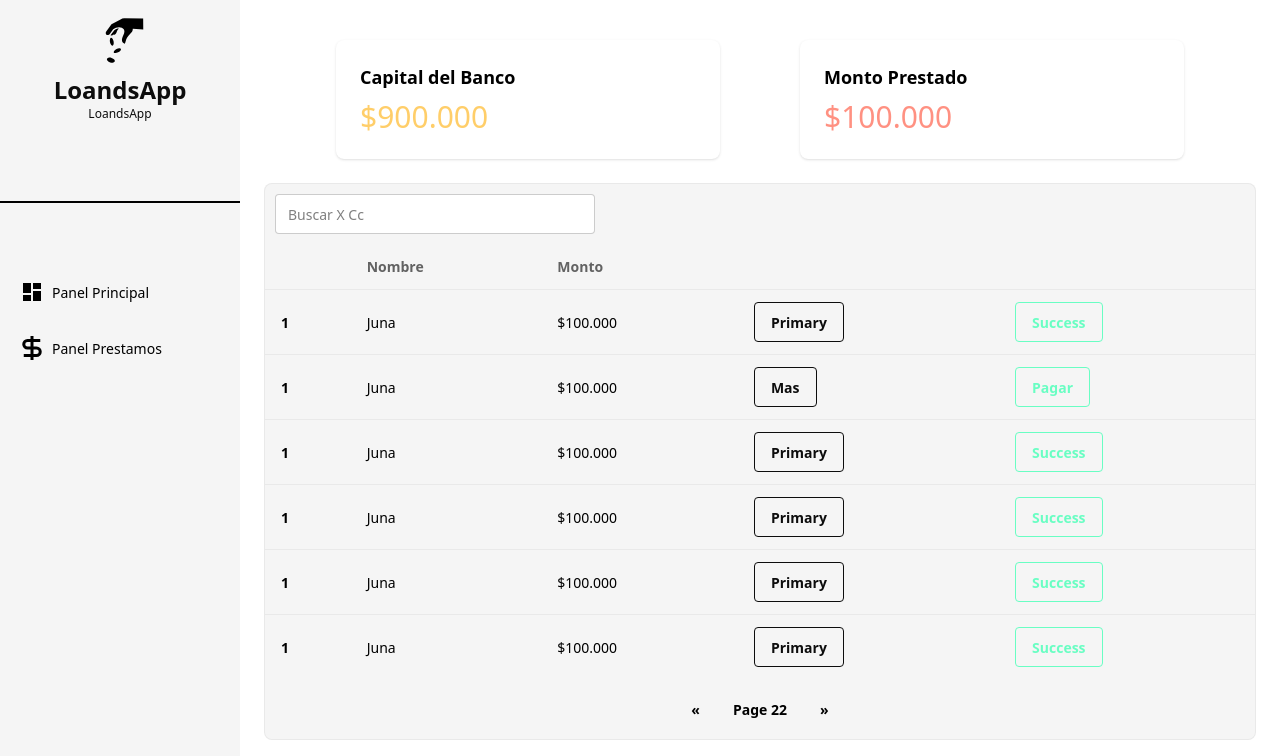
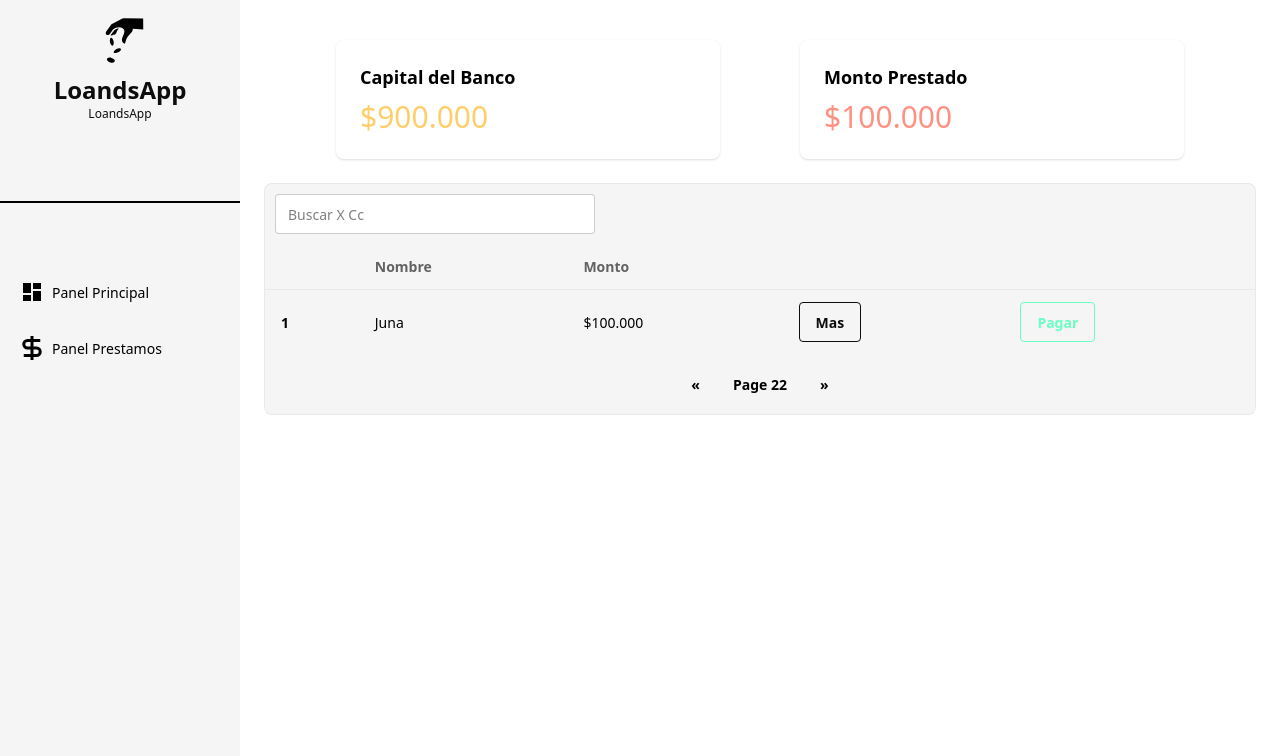
Before and after one commit to joseAL520/LoansApp, an Angular app: page / in a window 1280 px wide. Shown: the top 756 px of the page. Built offline with nearby package versions, Linux system fonts and the light colour scheme.

Commit message:
crud y detalles

```diff
--- /dev/null
+++ b/src/app/dashboard/components/dashboard-form/dashboard-form.component.html
@@ -0,0 +1,47 @@
+
+<div class="grid grid-cols-2 grid-rows-3 gap-5  w-96 m-6 bg-base-100 p-3 rounded-xl">
+
+  <div class="col-span-2">
+    <fieldset class="fieldset">
+      <legend class="fieldset-legend">Numero de Cedula</legend>
+      <input type="number" class="input" placeholder="Cedular" />
+   </fieldset>
+  </div>
+  <div class="row-start-2">
+      <fieldset class="fieldset">
+      <legend class="fieldset-legend">Nombre</legend>
+      <input type="text" class="input" placeholder="Nombre" />
+   </fieldset>
+  </div>
+
+  <div class="row-start-2">
+    <fieldset class="fieldset">
+      <legend class="fieldset-legend">Correo</legend>
+      <input type="text" class="input" placeholder="Correo" />
+   </fieldset>
+  </div>
+
+  <div class="row-start-3">
+    <fieldset class="fieldset">
+      <legend class="fieldset-legend">Monto a Prestar</legend>
+      <input type="number" class="input" placeholder="Monto a Prestar" />
+   </fieldset>
+  </div>
+  <div class="row-start-3">
+    <fieldset class="fieldset">
+      <legend class="fieldset-legend">Fecha de pago</legend>
+      <input type="date" class="input" />
+   </fieldset>
+  </div>
+
+  @if(!router.url.includes('lonsEdit')){
+    <button class="btn btn-info">Solicitar el prestamo</button>
+  }
+
+  @if(router.url.includes('lonsEdit')){
+    <button class="btn btn-success">Editar</button>
+    <button class="btn btn-error" routerLink="/lonsAgg"  >Cancelar</button>
+  }
+
+
+</div>
--- /dev/null
+++ b/src/app/dashboard/components/dashboard-form/dashboard-form.component.ts
@@ -0,0 +1,65 @@
+import { ChangeDetectionStrategy, Component, inject } from '@angular/core';
+import { ActivatedRoute, Router, RouterLink } from '@angular/router';
+import { switchMap } from 'rxjs';
+
+@Component({
+  selector: 'app-dashboard-form',
+  imports: [RouterLink],
+  templateUrl: './dashboard-form.component.html',
+  changeDetection: ChangeDetectionStrategy.OnPush,
+})
+export class DashboardFormComponent  {
+
+  router = inject(Router)
+  activateRouter= inject(ActivatedRoute)
+  public id: any;
+
+  ngOnInit(): void {
+
+    if(!this.router.url.includes('lonsEdit')) return
+
+    this.activateRouter.params.pipe(
+      switchMap(params => {
+        this.id = params['id'];
+        return [];
+      })
+    ).subscribe();
+
+   console.log(this.id)
+
+  }
+
+
+//     ngOnInit(): void {
+//     if (!this.router.url.includes('edit')) return;
+
+//     this.activateRouter.params
+//       .pipe(
+//         switchMap(({ id }) => this.serviceProduct.getProductByid(id))
+//       )
+//       .subscribe(
+//         prod => {
+//           if (!prod) {
+//             this.router.navigateByUrl('/');
+//             return;
+//           }
+//           this.productForm.patchValue({
+//             id: prod.id,
+//             title: prod.title,
+//             price: prod.price,
+//             category: prod.category, // Asegúrate de que esto coincida con los valores en el select
+//             count: prod.count,
+//             image: prod.image,
+//             description: prod.description
+//           });
+//           this.imagePreview = prod.image;
+//         },
+//         error => {
+//           console.error('Error fetching product:', error);
+//           this.router.navigateByUrl('/');
+//         }
+//       );
+// }
+
+
+}
--- a/src/app/dashboard/components/dashboard-list/dashboard-list.component.html
+++ b/src/app/dashboard/components/dashboard-list/dashboard-list.component.html
@@ -14,94 +14,42 @@
       </tr>
     </thead>
     <tbody>
-      <!-- row 1 -->
+      <!-- Maximo de 7 y minimo 3 -->
       <tr>
         <th>1</th>
         <td>Juna</td>
         <td>$100.000</td>
-        <td>
-            <button class="btn btn-outline btn-primary">Primary</button>
-        </td>
-        <td>
-            <button class="btn btn-outline btn-success">Success</button>
-        </td>
-      </tr>
 
-      <tr>
-        <th>1</th>
-        <td>Juna</td>
-        <td>$100.000</td>
+        @if (typeRoute() != 'loans') {
           <td>
             <button class="btn btn-outline btn-primary">Mas</button>
           </td>
           <td>
             <button class="btn btn-outline btn-success">Pagar</button>
           </td>
-      </tr>
 
-
-      <tr>
-        <th>1</th>
-        <td>Juna</td>
-        <td>$100.000</td>
+        }@else if (typeRoute() === 'loans') {
           <td>
-            <button class="btn btn-outline btn-primary">Primary</button>
+            <button class="btn btn-outline btn-success" [routerLink]="['/lonsEdit',123123123]" >Editar</button>
           </td>
           <td>
-            <button class="btn btn-outline btn-success">Success</button>
+            <button class="btn btn-outline btn-error">Eliminar</button>
           </td>
-      </tr>
-
-
-      <tr>
-        <th>1</th>
-        <td>Juna</td>
-        <td>$100.000</td>
-        <td>
-            <button class="btn btn-outline btn-primary">Primary</button>
-        </td>
-        <td>
-            <button class="btn btn-outline btn-success">Success</button>
-        </td>
-      </tr>
-
-
-      <tr>
-        <th>1</th>
-        <td>Juna</td>
-        <td>$100.000</td>
-        <td>
-            <button class="btn btn-outline btn-primary">Primary</button>
-        </td>
-        <td>
-            <button class="btn btn-outline btn-success">Success</button>
-        </td>
-      </tr>
-
-
-      <tr>
-        <th>1</th>
-        <td>Juna</td>
-        <td>$100.000</td>
-        <td>
-            <button class="btn btn-outline btn-primary">Primary</button>
-        </td>
-        <td>
-            <button class="btn btn-outline btn-success">Success</button>
-        </td>
-      </tr>
+        }
 
 
 
-
-
+      </tr>
 
     </tbody>
 </table>
 
+@if (typeRoute() != 'loans' ) {
     <div class="join  justify-center m-2.5">
     <button class="join-item btn">«</button>
     <button class="join-item btn">Page 22</button>
     <button class="join-item btn">»</button>
   </div>
+}
+
 </div>
--- a/src/app/dashboard/components/dashboard-list/dashboard-list.component.ts
+++ b/src/app/dashboard/components/dashboard-list/dashboard-list.component.ts
@@ -1,9 +1,14 @@
-import { ChangeDetectionStrategy, Component } from '@angular/core';
+import { ChangeDetectionStrategy, Component, input, } from '@angular/core';
+import { RouterLink } from '@angular/router';
 
 @Component({
   selector: 'app-dashboard-list',
-  imports: [],
+  imports: [RouterLink],
   templateUrl: './dashboard-list.component.html',
   changeDetection: ChangeDetectionStrategy.OnPush,
 })
-export class DashboardListComponent { }
+export class DashboardListComponent {
+
+ typeRoute = input<string>()
+
+}
--- a/src/app/dashboard/pages/loans-page/loans-page.component.html
+++ b/src/app/dashboard/pages/loans-page/loans-page.component.html
@@ -1 +1,7 @@
-<p>loans-page works!</p>,
+<app-dashboar-cards></app-dashboar-cards>
+
+<div class="flex bg-base-300 m-6 justify-between rounded-xl ">
+    <app-dashboard-form></app-dashboard-form>
+    <div class="divider divider-horizontal">.</div>
+    <app-dashboard-list typeRoute="loans" ></app-dashboard-list>
+</div>
--- a/src/app/dashboard/pages/loans-page/loans-page.component.ts
+++ b/src/app/dashboard/pages/loans-page/loans-page.component.ts
@@ -1,8 +1,11 @@
 import { ChangeDetectionStrategy, Component } from '@angular/core';
+import { DashboarCardsComponent } from "../../components/dashboar-cards/dashboar-cards.component";
+import { DashboardFormComponent } from "../../components/dashboard-form/dashboard-form.component";
+import { DashboardListComponent } from "../../components/dashboard-list/dashboard-list.component";
 
 @Component({
   selector: 'app-loans-page',
-  imports: [],
+  imports: [DashboarCardsComponent, DashboardFormComponent, DashboardListComponent],
   templateUrl: './loans-page.component.html',
   changeDetection: ChangeDetectionStrategy.OnPush,
 })
```
Lines whose indentation alone changed are shown as unchanged.
